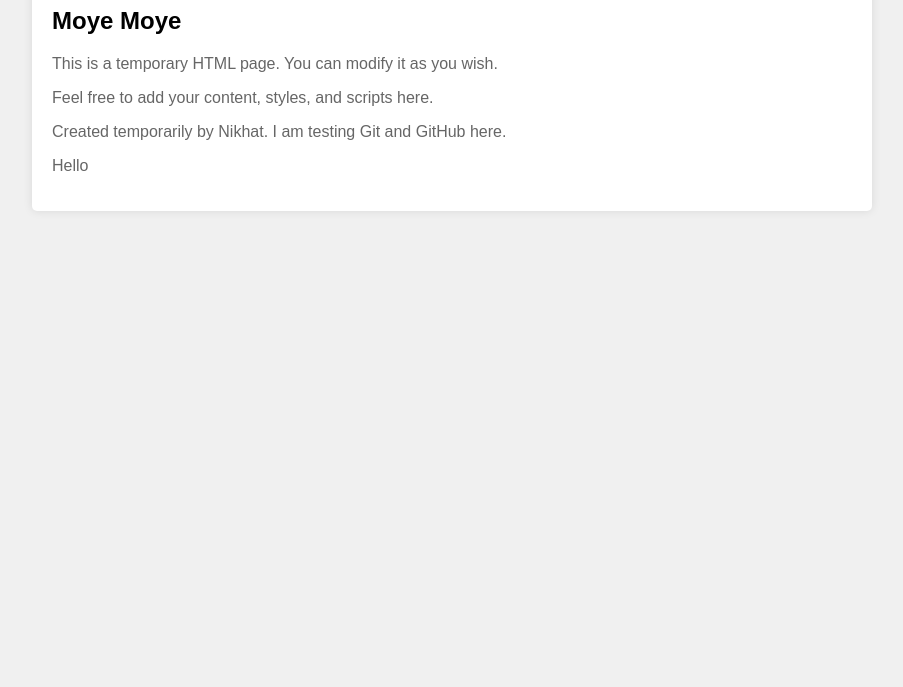
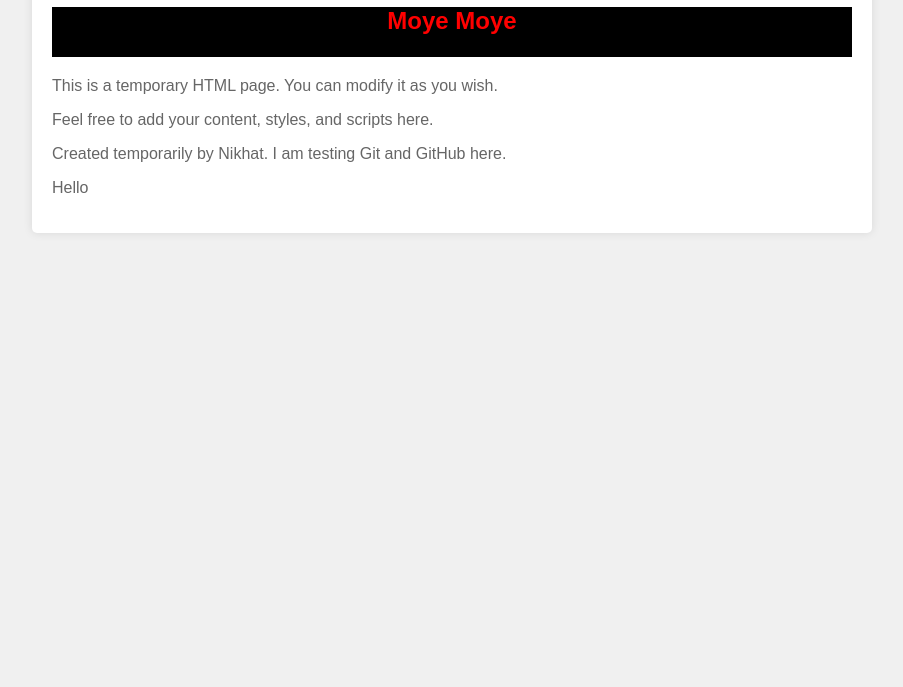
Before and after one commit to Rajabhardwaj127/MenuParadise, a plain HTML site: page index.html in a window 1280 px wide. Shown: the part 113-800 px from the top of the page, without its empty margins (188-1091 px from the left). Drawn offline with Linux system fonts and the light colour scheme.

Commit message:
Update index.html

```diff
--- a/index.html
+++ b/index.html
@@ -21,7 +21,11 @@
             box-shadow: 0 0 10px rgba(0, 0, 0, 0.1);
             border-radius: 5px;
         }
-
+        h2{
+            height: 50px;
+            background-color: black;
+            color: red;
+        }
         h1 {
             color: #333;
         }
@@ -34,7 +38,7 @@
 <body>
     <div class="container">
         <h1>Welcome to Your Temporary Page</h1>
-        <h2>Moye Moye</h2>
+        <center><h2>Moye Moye</h2></center>
         <p>This is a temporary HTML page. You can modify it as you wish.</p>
         <p>Feel free to add your content, styles, and scripts here.</p>
         <p>Created temporarily by Nikhat. I am testing Git and GitHub here.</p>
```
